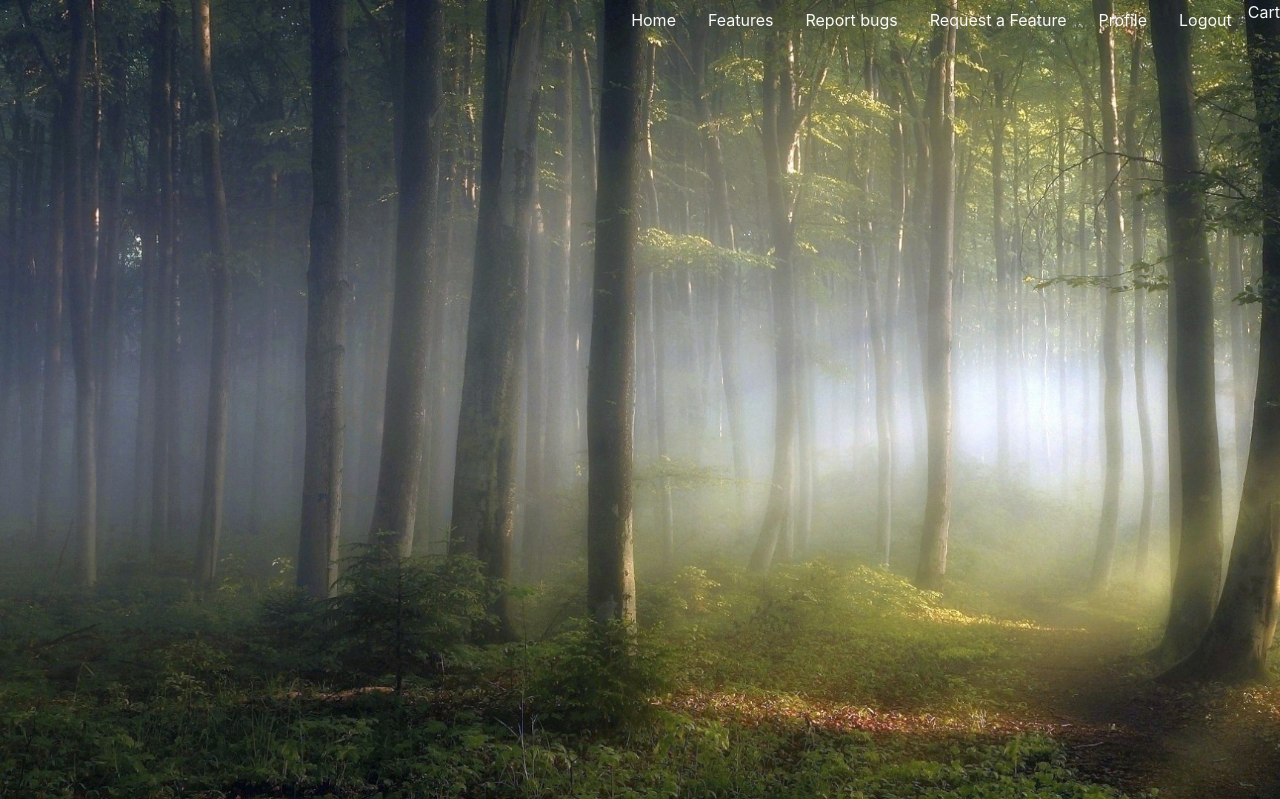
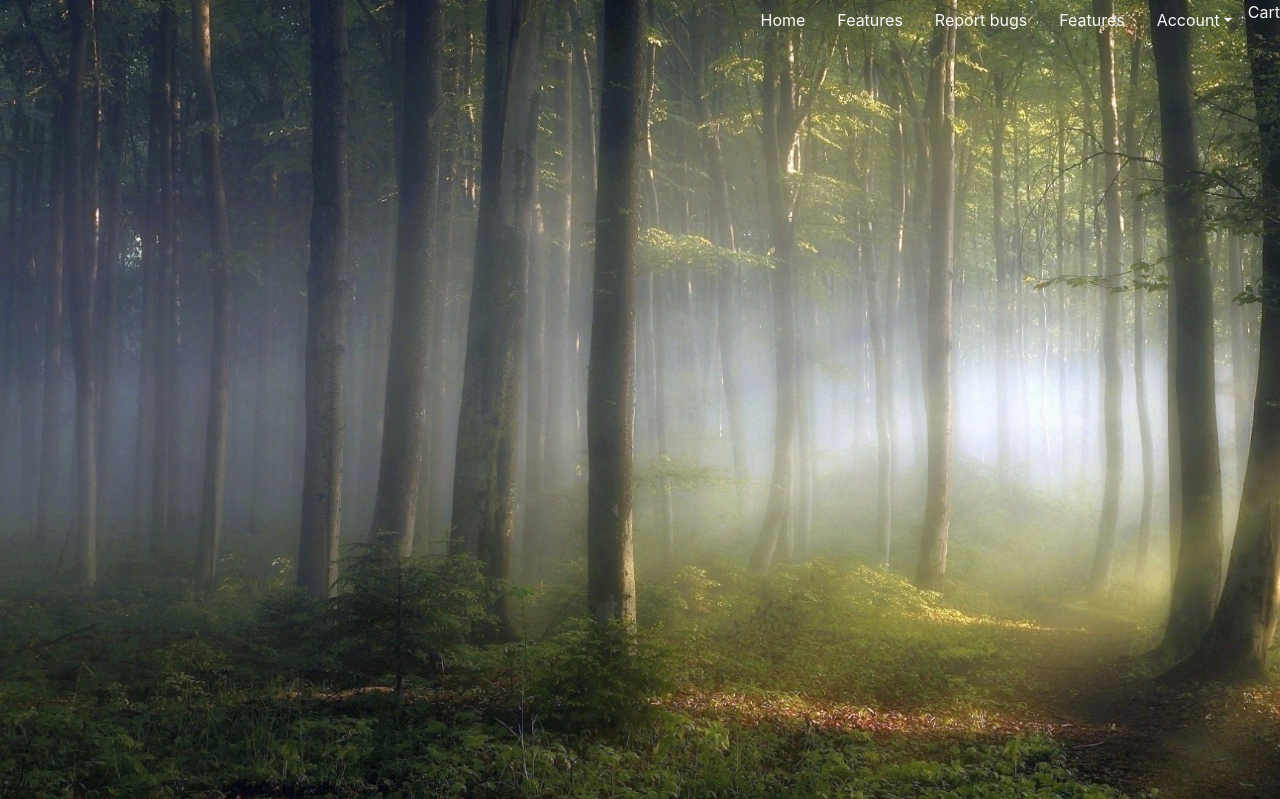
Before and after one commit to Daanivd/msp4-unicornattractor, a Django app: page / in a window 1280 px wide. Shown: the top 799 px of the page. Run offline with Django 3.2, Linux system fonts and the light colour scheme; the visitor is signed in with stand-in values (Sample User, id 1); some libraries are stand-ins or nearby versions.

Commit message:
made account dropdown menu in navigation for logged in users

```diff
--- a/templates/base.html
+++ b/templates/base.html
@@ -36,10 +36,16 @@
 
                 {% if user.is_authenticated %}
 
-            <li class="nav-item"><a class="nav-link" href="{% url 'new_ticket' %}">Report bugs</a></li>
-            <li class="nav-item"><a class="nav-link" href="{% url 'request_feature' %}">Request a Feature</a></li>
-            <li class="nav-item"><a class="nav-link" href="{% url 'profile' %}">Profile</a></li>
-            <li class="nav-item"><a class="nav-link" href="{% url 'logout' %}">Logout</a></li>
+                <li class="nav-item"><a class="nav-link" href="{% url 'all_tickets' %}">Report bugs</a></li>
+                <li class="nav-item"><a class="nav-link" href="{% url 'all_features' %}">Features</a></li>
+                <li class="nav-item dropdown"><a class="nav-link dropdown-toggle" data-toggle="dropdown" href="#" role="button" aria-haspopup="true" aria-expanded="false">Account</a>
+                    <div class="dropdown-menu">
+                        <a class="dropdown-item" href="{% url 'profile' %}">Profile</a>
+                        <a class="dropdown-item" href="{% url 'logout' %}">Logout</a>
+                    </div>
+                </li>
+
+
                 {% else %}
                 <li class="nav-item"><a class="nav-link" href="{% url 'login' %}">Login</a></li>
                 <li class="nav-item"><a class="nav-link" href="{% url 'registration' %}">Register</a></li>
```
Lines whose indentation alone changed are shown as unchanged.
